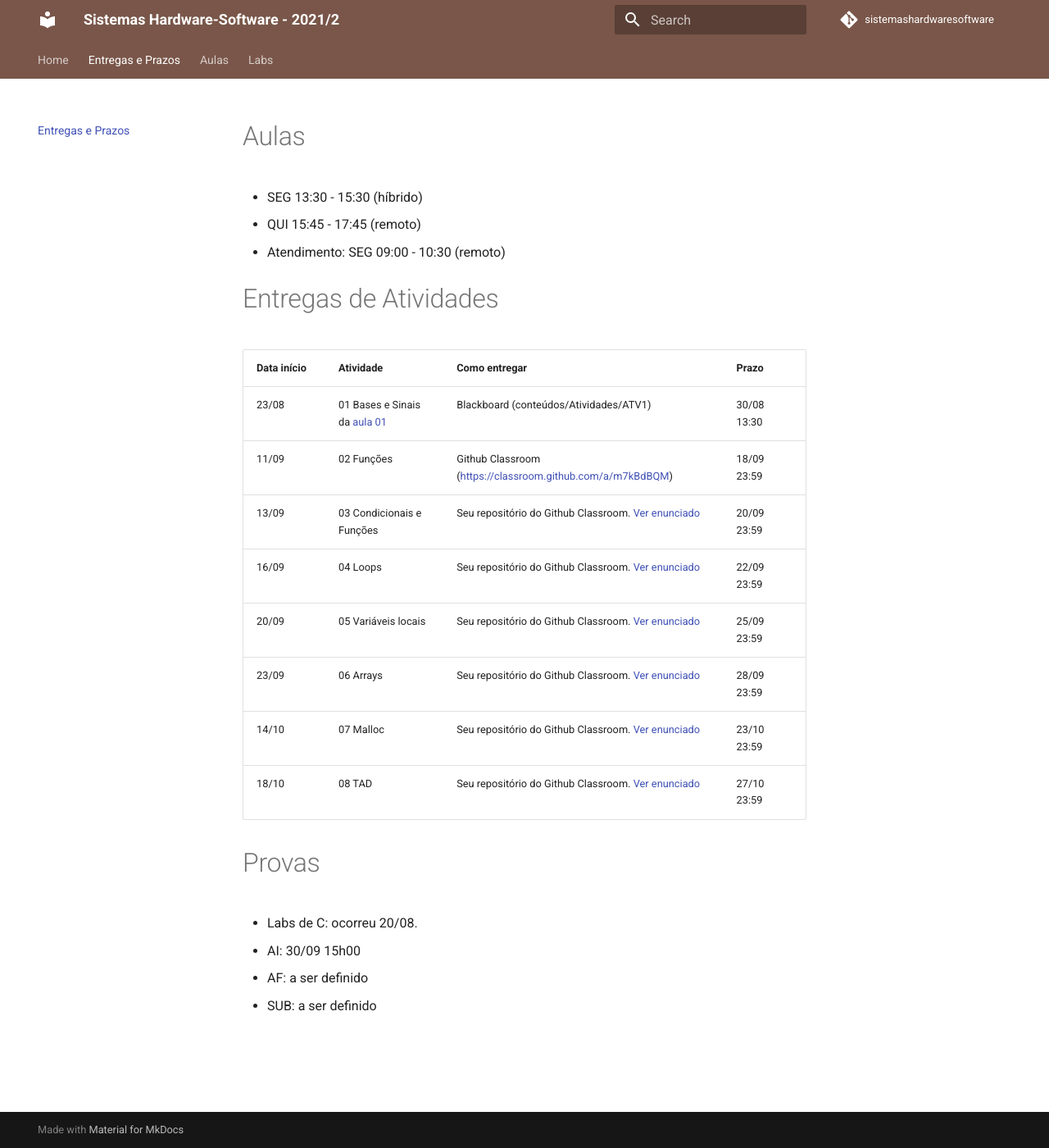
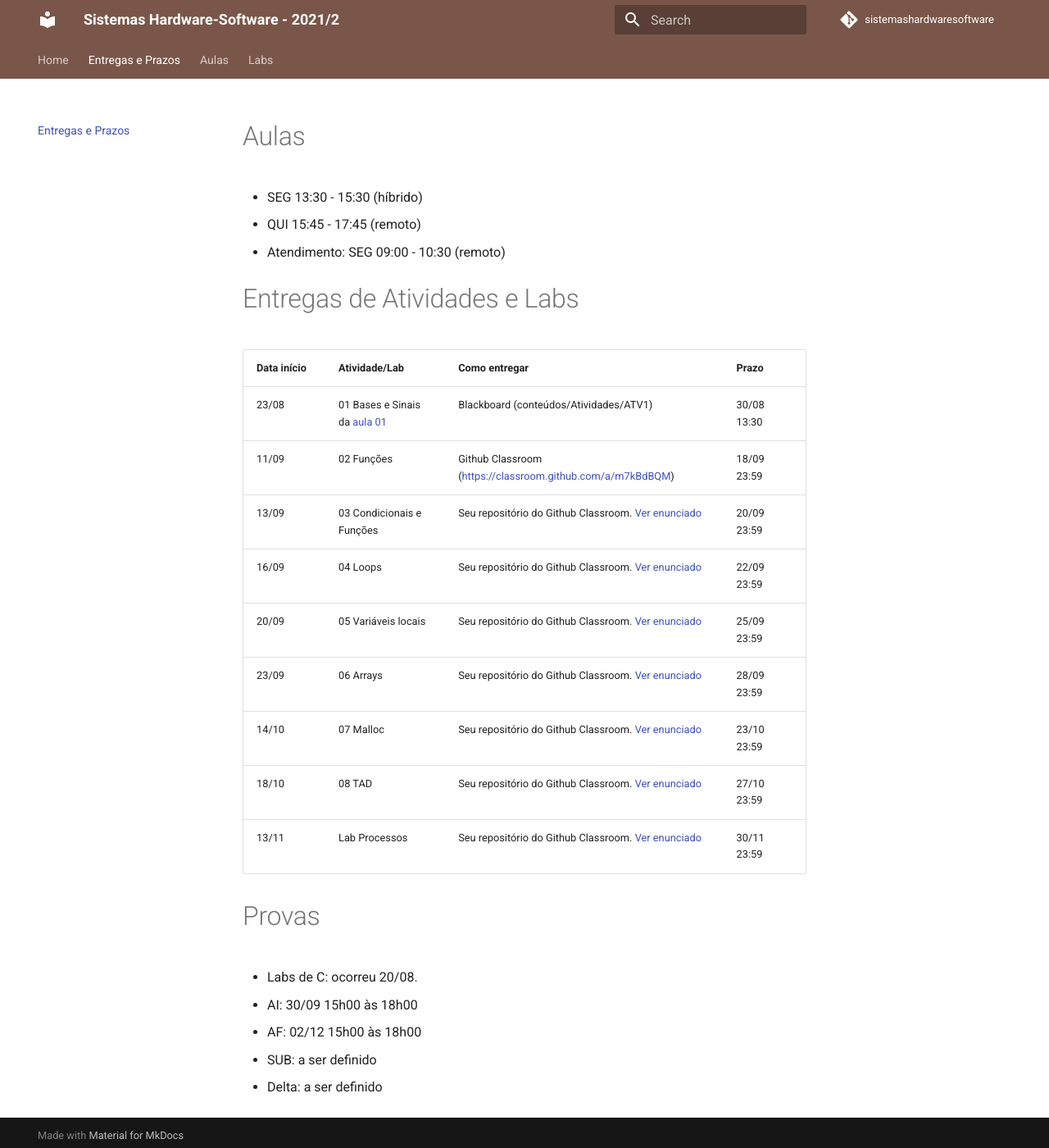
Before and after one commit to Insper/SistemasHardwareSoftware, an MkDocs documentation site: the page built from material/sobre.md, in a window 1280 px wide and 1400 px high. Shown: the whole window at 82% size. Built offline with MkDocs 1.6.1 and Material for MkDocs 9.7.7, drawn with Linux system fonts in a browser that asks for light colours; nearby versions of some CDN libraries; comment, search, counter and statistics services are not loaded.

Commit message:
atividade

```diff
--- a/material/sobre.md
+++ b/material/sobre.md
@@ -7,10 +7,10 @@
 
 * Atendimento: SEG 09:00 - 10:30 (remoto)
 
-# Entregas de Atividades
+# Entregas de Atividades e Labs
 
 
-| Data início | Atividade                                            | Como entregar                                              | Prazo       |
+| Data início | Atividade/Lab                                        | Como entregar                                              | Prazo       |
 |-------------|------------------------------------------------------|------------------------------------------------------------|-------------|
 | 23/08       | 01 Bases e Sinais da [aula 01](../aulas/01-inteiros/)| Blackboard (conteúdos/Atividades/ATV1)                     | 30/08 13:30 |
 | 11/09       | 02 Funções                                           | Github Classroom (https://classroom.github.com/a/m7kBdBQM) | 18/09 23:59 |
@@ -20,11 +20,13 @@
 | 23/09       | 06 Arrays             | Seu repositório do Github Classroom. [Ver enunciado](https://github.com/insper-classroom/21_2_sishard_entrega_atividades_template/tree/main/06-arrays) | 28/09 23:59 |
 | 14/10       | 07 Malloc             | Seu repositório do Github Classroom. [Ver enunciado](https://github.com/insper-classroom/21_2_sishard_entrega_atividades_template/tree/main/07-malloc) | 23/10 23:59 |
 | 18/10       | 08 TAD                | Seu repositório do Github Classroom. [Ver enunciado](https://github.com/insper-classroom/21_2_sishard_entrega_atividades_template/tree/main/08-tad) | 27/10 23:59 |
+| 13/11       | Lab Processos         | Seu repositório do Github Classroom. [Ver enunciado](../labs/processos.md) | 30/11 23:59 |
 
 
 # Provas
 
 - Labs de C: ocorreu 20/08.
-- AI: 30/09 15h00
-- AF: a ser definido
+- AI: 30/09 15h00 às 18h00
+- AF: 02/12 15h00 às 18h00
 - SUB: a ser definido
+- Delta: a ser definido
```
